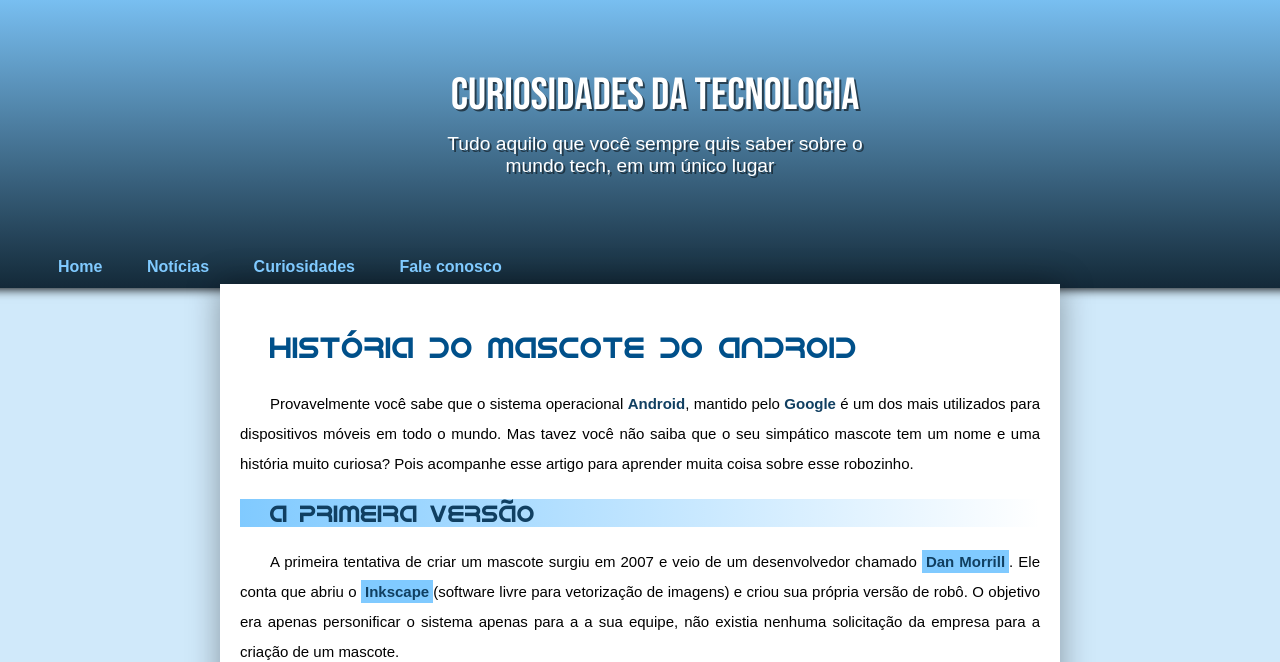
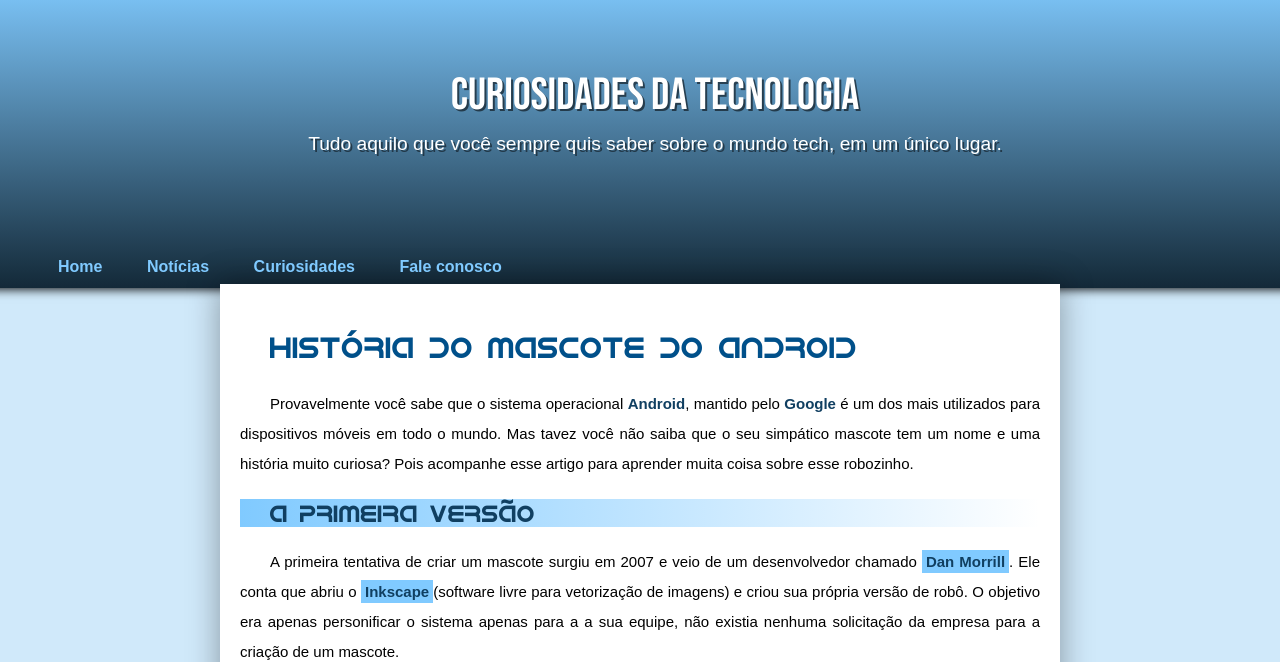
Before and after one commit to LucasRivaa/html-css, a plain HTML site: page desafios/desafio 010/Site01.html in a window 1280 px wide. Shown: the top 662 px of the page. Drawn offline with Linux system fonts and the light colour scheme.

Commit message:
problema corrigido

```diff
--- a/desafios/desafio 010/Site01.html
+++ b/desafios/desafio 010/Site01.html
@@ -10,7 +10,7 @@
 <body>
     <header>
         <h1>Curiosidades da tecnologia</h1>
-        <p>Tudo aquilo que você sempre quis saber sobre o mundo tech, em um único lugar</p>
+        <p>Tudo aquilo que você sempre quis saber sobre o mundo tech, em um único lugar.</p>
 
     </header>
     <nav>
--- a/desafios/desafio 010/style/style.css
+++ b/desafios/desafio 010/style/style.css
@@ -50,7 +50,7 @@ header > h1{
 
 }
 header > p{
-    max-width: 500px;
+    max-width: auto;
     margin: auto;
     font-size: 1.2em;
     padding-right: 10px;
```
Also changed, not shown: desafios/desafio 010/android-site.txt.
